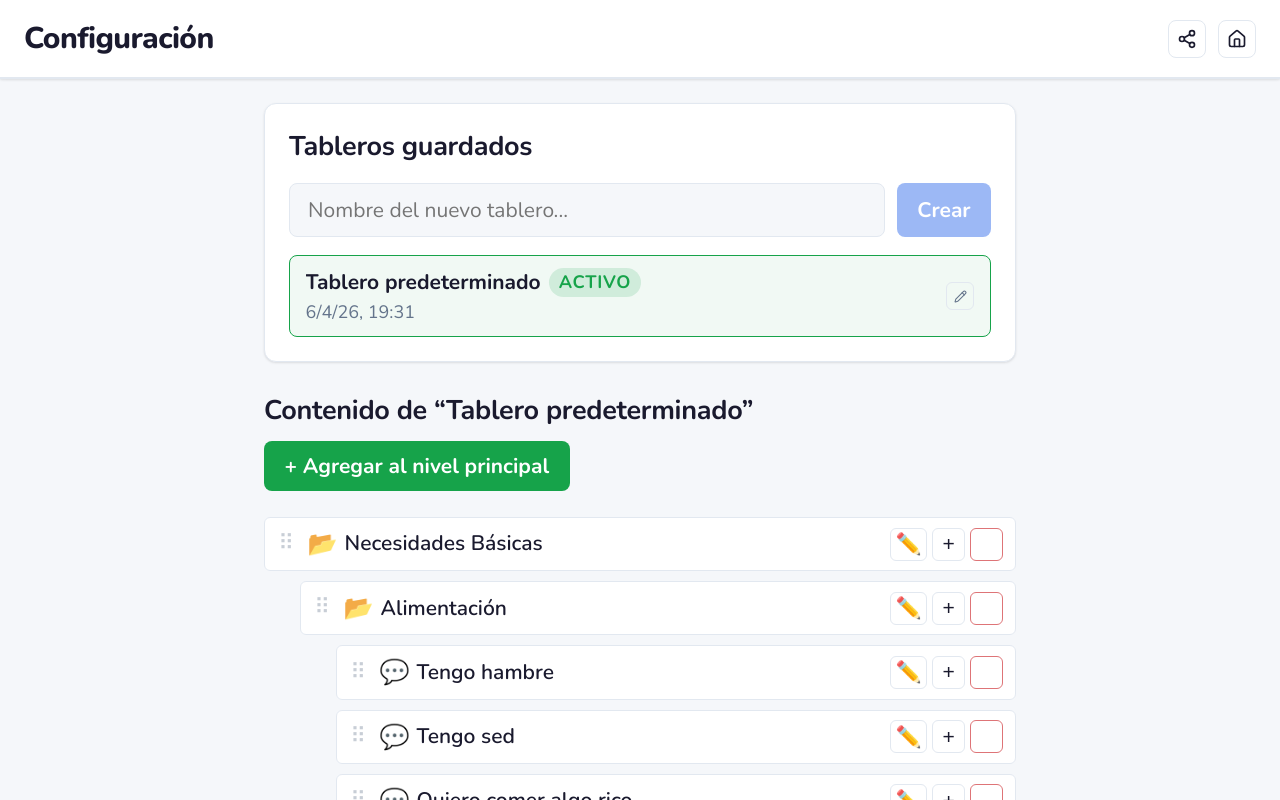
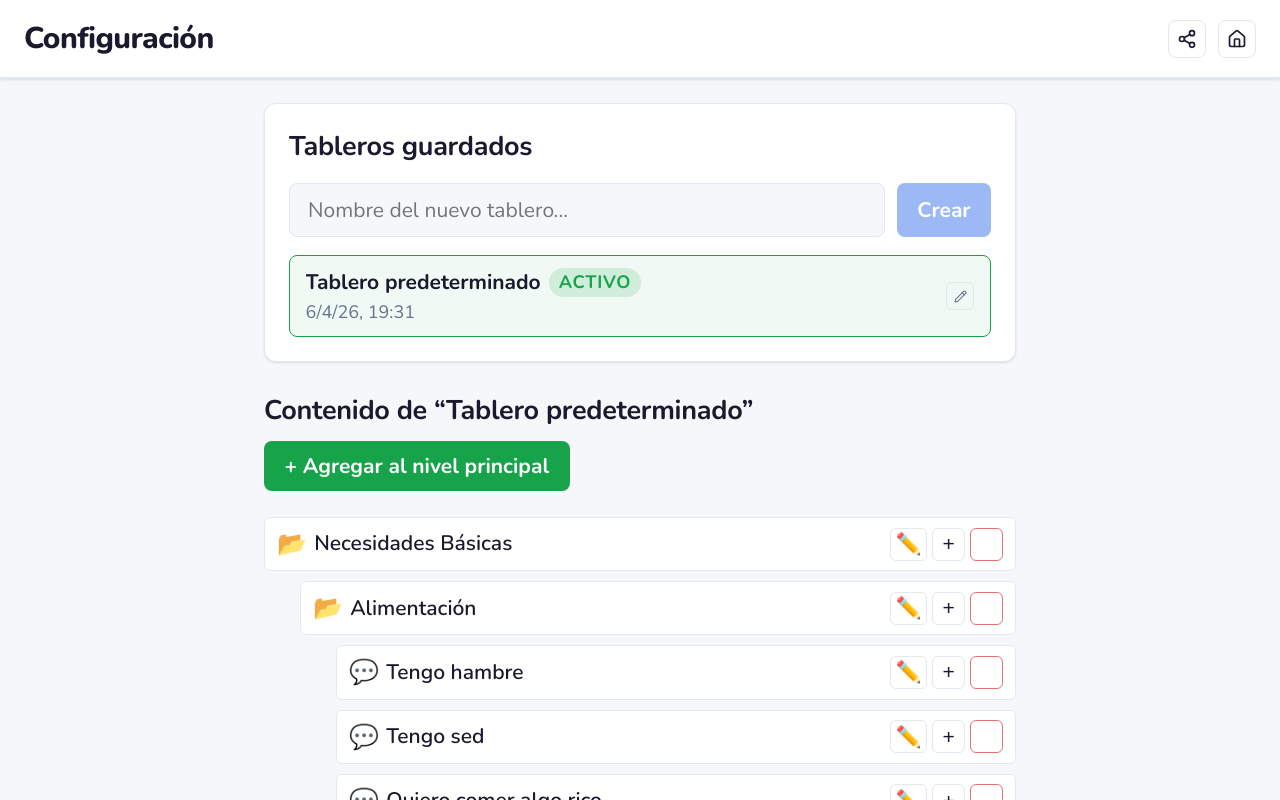
Before and after one commit to pablocom/comq, a React (Vite) app: page /board-editor in a window 1280 px wide. Built offline with nearby package versions, Linux system fonts and the light colour scheme; what mobile-drag-drop would draw is missing.

Commit message:
fix: Draggable icon errors

```diff
--- a/src/presentation/views/BoardEditorView/components/BoardTree/BoardTree.module.css
+++ b/src/presentation/views/BoardEditorView/components/BoardTree/BoardTree.module.css
@@ -60,8 +60,12 @@
   transition: opacity 0.15s, border-color 0.15s, background-color 0.15s, box-shadow 0.15s;
   user-select: none;
   -webkit-user-select: none;
-  cursor: default;
+  cursor: grab;
   margin-bottom: 2px;
+}
+
+.nodeRow:active {
+  cursor: grabbing;
 }
 
 .nodeRow:hover {
@@ -78,34 +82,6 @@
   border-color: var(--color-scan);
   background-color: color-mix(in srgb, var(--color-scan) 8%, var(--color-surface));
   box-shadow: inset 0 0 0 2px var(--color-scan);
-}
-
-/* ─── Drag handle ─── */
-.dragHandle {
-  flex-shrink: 0;
-  font-size: 0.9rem;
-  color: var(--color-muted);
-  cursor: grab;
-  opacity: 0.35;
-  transition: opacity 0.15s;
-  user-select: none;
-  -webkit-user-select: none;
-  line-height: 1;
-  letter-spacing: -1px;
-  touch-action: none;
-  padding: 0.25rem 0.3rem;
-  margin: -0.25rem 0 -0.25rem -0.25rem;
-  border-radius: 4px;
-}
-
-.nodeRow:hover .dragHandle {
-  opacity: 0.7;
-}
-
-.dragHandle:active {
-  cursor: grabbing;
-  opacity: 1;
-  background-color: color-mix(in srgb, var(--color-scan) 10%, transparent);
 }
 
 /* ─── Node icon (emoji) ─── */
@@ -215,12 +191,6 @@
     margin-bottom: 1px;
   }
 
-  .dragHandle {
-    padding: 0.2rem 0.25rem;
-    font-size: 0.8rem;
-    opacity: 0.5;
-  }
-
   .nodeIcon {
     font-size: 0.85rem;
   }
--- a/src/presentation/views/BoardEditorView/components/BoardTree/BoardTree.tsx
+++ b/src/presentation/views/BoardEditorView/components/BoardTree/BoardTree.tsx
@@ -285,10 +285,6 @@ function BoardTreeNode({
         onDragLeave={node.isCategory() ? onDragLeaveCategory : undefined}
         onDrop={node.isCategory() ? onDropOnCategory : undefined}
       >
-        <span className={styles.dragHandle} aria-hidden="true">
-          ⠿
-        </span>
-
         <span className={styles.nodeIcon} aria-hidden="true" draggable={false}>
           {node.displayIcon()}
         </span>
```
